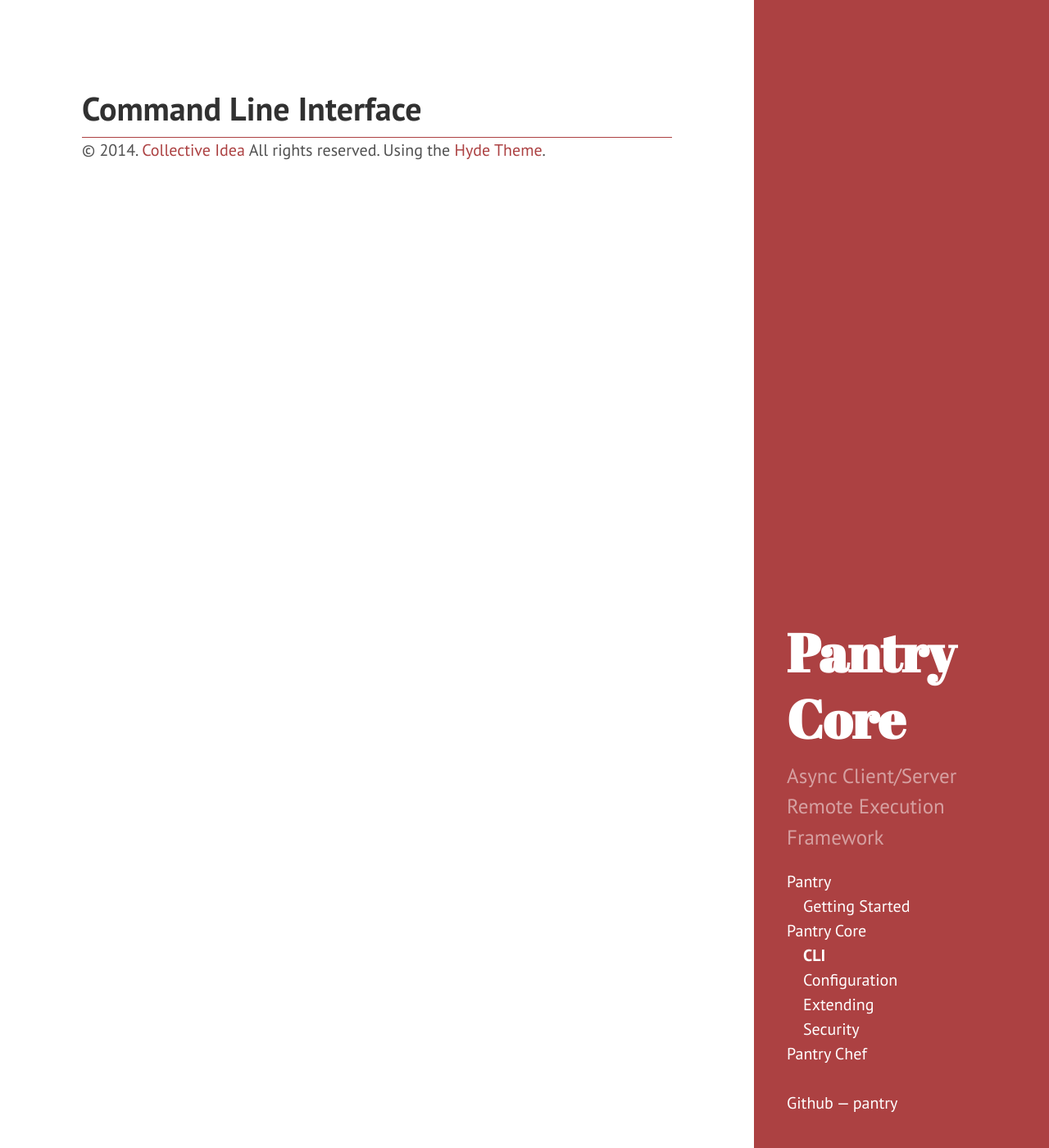
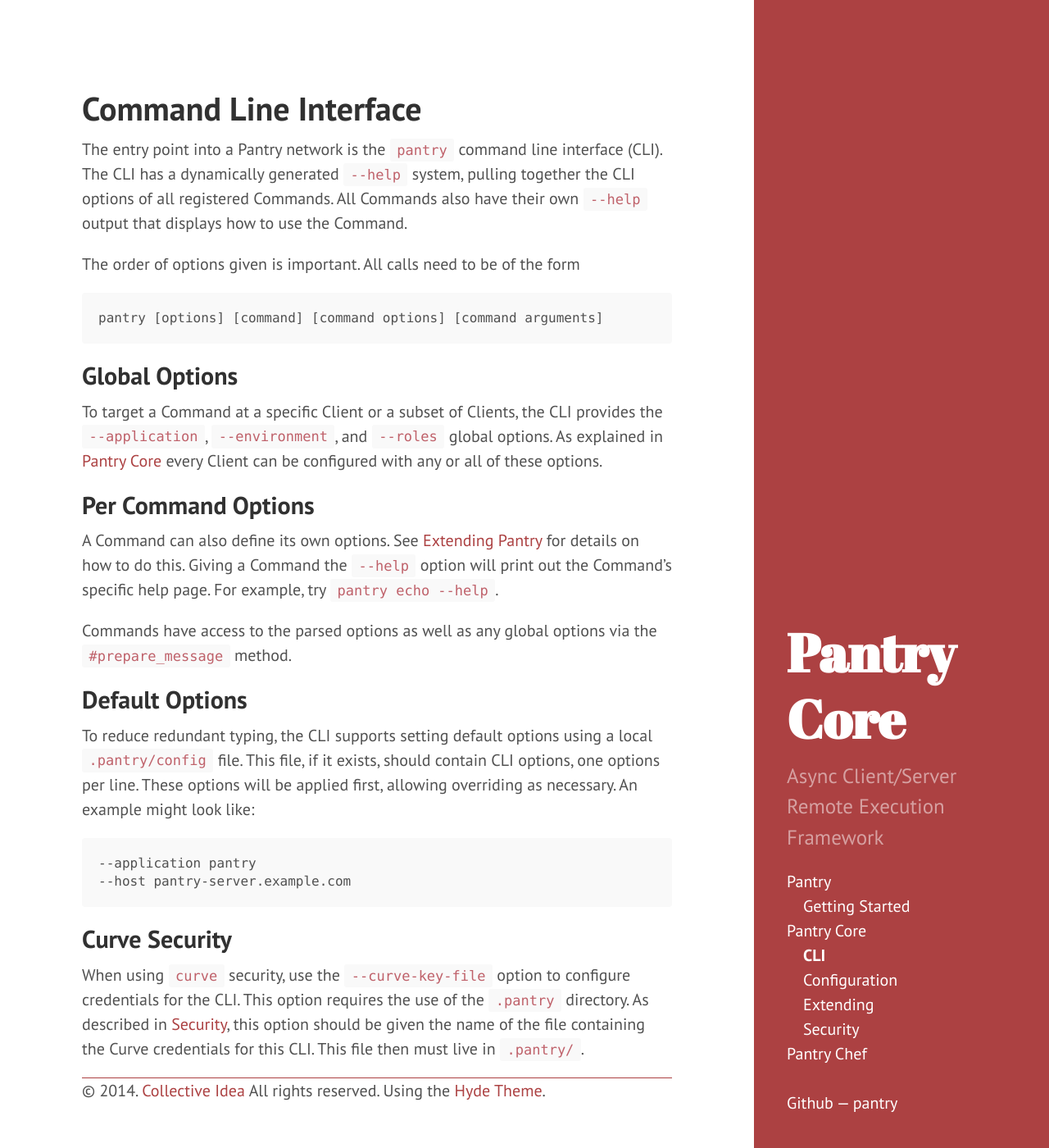
Before and after one commit to pantry/pantry.github.io, a Jekyll site: the page built from core/cli.md, in a window 1280 px wide and 1400 px high. Shown: the whole window at 82% size. Built offline with Jekyll 4.4.1, drawn with Linux system fonts in a browser that asks for light colours.

Commit message:
Describe the CLI and its basic uses

````diff
--- a/core/cli.md
+++ b/core/cli.md
@@ -8,3 +8,34 @@ sub_nav: 1
 ---
 
 # Command Line Interface
+
+The entry point into a Pantry network is the `pantry` command line interface (CLI). The CLI has a dynamically generated `--help` system, pulling together the CLI options of all registered Commands. All Commands also have their own `--help` output that displays how to use the Command.
+
+The order of options given is important. All calls need to be of the form
+
+```
+pantry [options] [command] [command options] [command arguments]
+```
+
+## Global Options
+
+To target a Command at a specific Client or a subset of Clients, the CLI provides the `--application`, `--environment`, and `--roles` global options. As explained in [Pantry Core](/core) every Client can be configured with any or all of these options.
+
+## Per Command Options
+
+A Command can also define its own options. See [Extending Pantry](/core/extending.html) for details on how to do this. Giving a Command the `--help` option will print out the Command's specific help page. For example, try `pantry echo --help`.
+
+Commands have access to the parsed options as well as any global options via the `#prepare_message` method.
+
+## Default Options
+
+To reduce redundant typing, the CLI supports setting default options using a local `.pantry/config` file. This file, if it exists, should contain CLI options, one options per line. These options will be applied first, allowing overriding as necessary. An example might look like:
+
+```
+--application pantry
+--host pantry-server.example.com
+```
+
+## Curve Security
+
+When using `curve` security, use the `--curve-key-file` option to configure credentials for the CLI. This option requires the use of the `.pantry` directory. As described in [Security](/core/security.html), this option should be given the name of the file containing the Curve credentials for this CLI. This file then must live in `.pantry/`.
````
